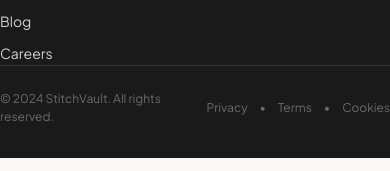
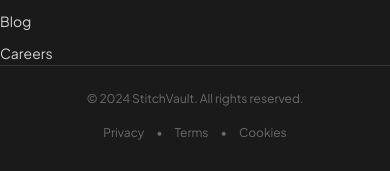
Before and after one commit to shulpextechnology-design/embrodesigner, a Next.js app: page /browse in a window 390 px wide. Shown: the part 2347-2518 px from the top of the page. Built offline with nearby package versions, Linux system fonts and the light colour scheme.

Commit message:
Fix build errors for Vercel

```diff
--- a/src/app/browse/page.tsx
+++ b/src/app/browse/page.tsx
@@ -16,7 +16,7 @@
   { value: "price-high", label: "Price: High to Low" },
 ];
 
-export default function BrowsePage() {
+function BrowseContent() {
   const searchParams = useSearchParams();
   const [searchQuery, setSearchQuery] = React.useState("");
   const [sortBy, setSortBy] = React.useState("relevance");
@@ -155,3 +155,11 @@
     </div>
   );
 }
+
+export default function BrowsePage() {
+  return (
+    <React.Suspense fallback={<div className="flex min-h-screen items-center justify-center">Loading...</div>}>
+      <BrowseContent />
+    </React.Suspense>
+  );
+}
--- a/src/components/layout/footer.tsx
+++ b/src/components/layout/footer.tsx
@@ -51,7 +51,7 @@
           </div>
         </div>
 
-        <div style={{ borderTop: "1px solid #333", paddingTop: "24px", display: "flex", flexDirection: "column md:flex-row", justifyContent: "space-between", alignItems: "center", gap: "16px" }}>
+        <div className="flex flex-col md:flex-row justify-between items-center gap-4" style={{ borderTop: "1px solid #333", paddingTop: "24px" }}>
           <p style={{ fontSize: "12px", color: "#6b6b6b" }}>© 2024 StitchVault. All rights reserved.</p>
           <div style={{ display: "flex", gap: "12px", fontSize: "12px", color: "#6b6b6b" }}>
             <Link href="#" style={{ color: "#6b6b6b" }}>Privacy</Link>
```
